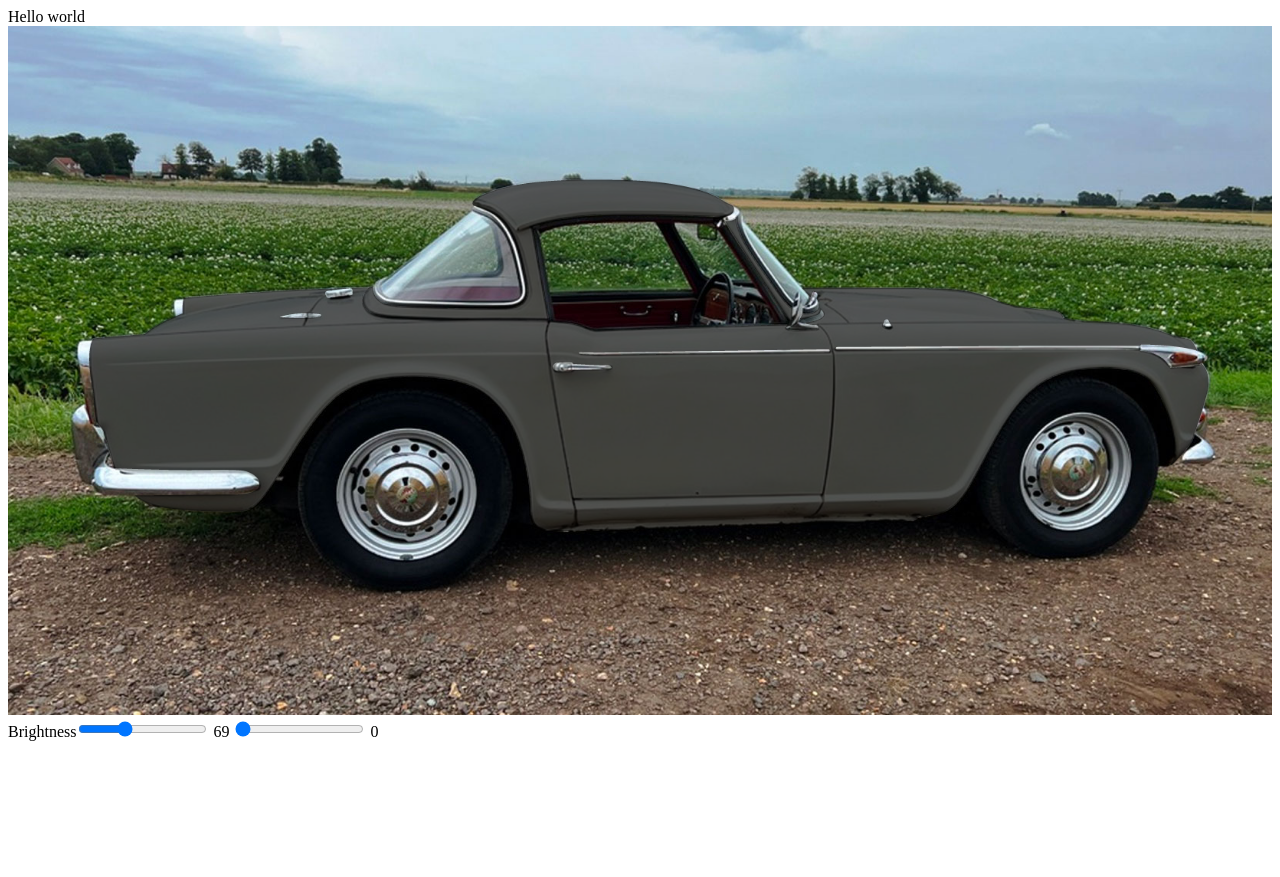
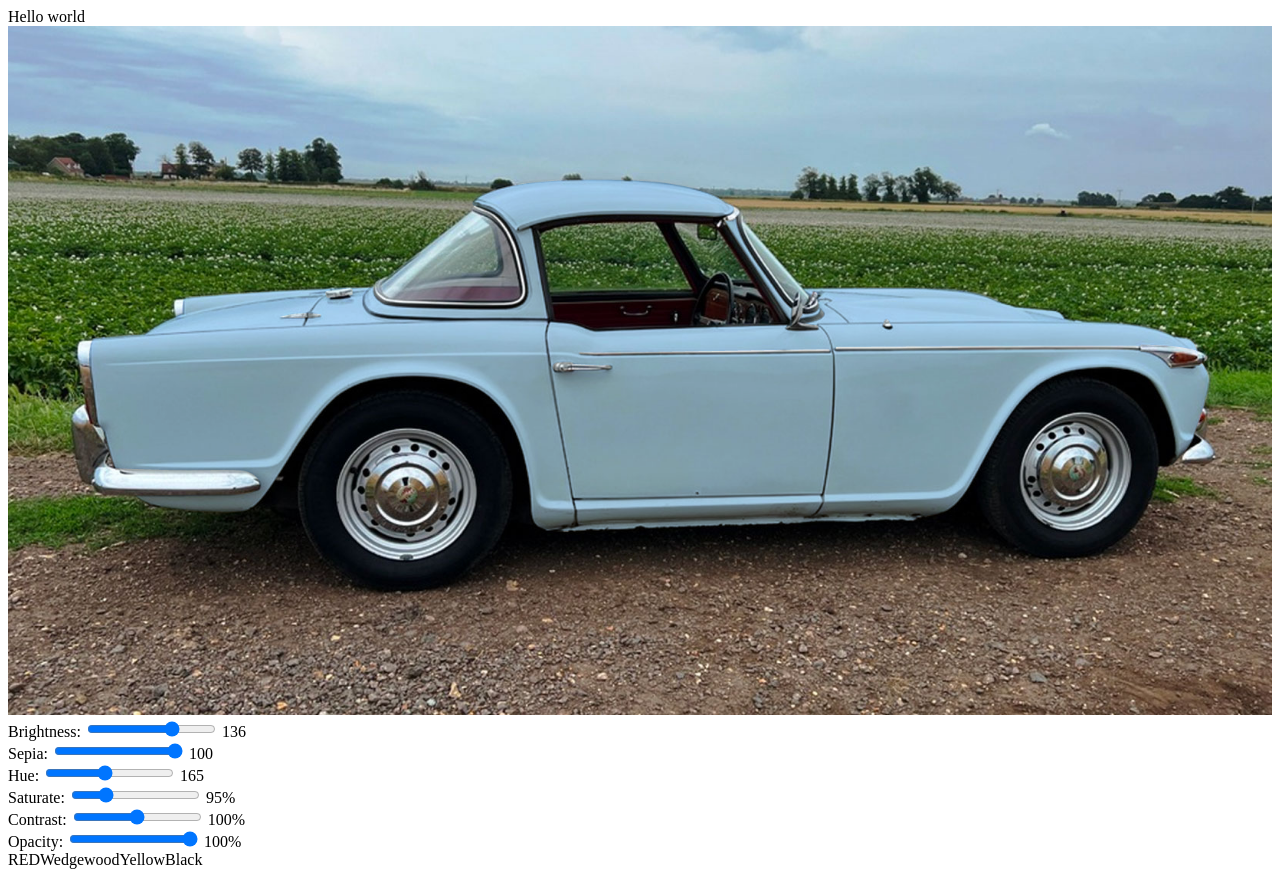
Before and after one commit to arallsopp/colouriser, an Angular app: page / in a window 1280 px wide. Before the commit the page ends 800 px from the top, so only its background shows below. Built offline with nearby package versions, Linux system fonts and the light colour scheme.

Commit message:
built in some templates

```diff
--- a/src/app/app.component.html
+++ b/src/app/app.component.html
@@ -2,21 +2,47 @@ Hello world
 
 <div class="canvas">
   <img class="main" src="assets/tr4a/background.jpg">
-  <!--<img class="mask colorised" src="assets/tr4a/mask.svg">-->
   <img class="mask colorised" [ngStyle]="{
       'mix-blend-mode':'multiply',
-      'filter': 'brightness(' + body_brightness + '%) sepia(' + body_sepia + ')'}"
+      'filter': 'brightness(' + body_brightness + '%) sepia(' + body_sepia + ') hue-rotate(' + body_hue_rotate +
+      'deg) saturate(' + body_saturation + '%) contrast(' + body_contrast + '%) opacity(' + body_opacity + '%)'}"
        src="assets/tr4a/roof-mask.png">
   <img class="mask colorised" [ngStyle]="{
       'mix-blend-mode':'multiply',
-      'filter': 'brightness(' + body_brightness + '%) sepia(' + body_sepia + ')'}"
+      'filter': 'brightness(' + body_brightness + '%) sepia(' + body_sepia + ') hue-rotate(' + body_hue_rotate +
+      'deg) saturate(' + body_saturation + '%) contrast(' + body_contrast + '%) opacity(' + body_opacity + '%)'}"
        src="assets/tr4a/body-mask.png">
 </div>
 
 <div class="slidecontainer">
-  <label>Brightness</label>
+  <label>Brightness</label>:
   <input type="range" min="0" max="200" value="100" class="slider" [(ngModel)]="body_brightness">
   {{body_brightness}}
+  <br/>
+  <label>Sepia</label>:
   <input type="range" min="0" max="100" value="100" class="slider" [(ngModel)]="body_sepia">
   {{body_sepia}}
+  <br/>
+  <label>Hue</label>:
+  <input type="range" min="0" max="359" value="0" class="slider" [(ngModel)]="body_hue_rotate">
+  {{body_hue_rotate}}
+  <br/>
+  <label>Saturate</label>:
+  <input type="range" min="0" max="400" value="0" class="slider" [(ngModel)]="body_saturation">
+  {{body_saturation}}%
+  <br/>
+  <label>Contrast</label>:
+  <input type="range" min="0" max="200" value="0" class="slider" [(ngModel)]="body_contrast">
+  {{body_contrast}}%
+  <br/>
+  <label>Opacity</label>:
+  <input type="range" min="0" max="100" value="0" class="slider" [(ngModel)]="body_opacity">
+  {{body_opacity}}%
+  <br/>
+
+  <span (click)="applyTemplate('red');">RED</span>
+  <span (click)="applyTemplate('wedgewood');">Wedgewood</span>
+ <span (click)="applyTemplate('yellow');">Yellow</span>
+ <span (click)="applyTemplate('black');">Black</span>
+
 </div>
--- a/src/app/app.component.ts
+++ b/src/app/app.component.ts
@@ -7,8 +7,48 @@ import { Component } from '@angular/core';
 })
 export class AppComponent {
   title = 'colouriser';
-  public body_brightness: number = 69;
-  public body_sepia: number = 0;
+  public body_brightness: number = 136;
+  public body_sepia: number = 100
+  public body_hue_rotate: number = 165;
+  public body_saturation: number = 95;
+  public body_contrast: number = 100;
+  public body_opacity: number = 100;
 
 
+  applyTemplate(name: string){
+    switch(name){
+      case 'wedgewood':
+        this.body_brightness = 136;
+        this.body_sepia = 100;
+        this.body_hue_rotate = 165;
+        this.body_saturation = 95;
+        this.body_contrast = 100;
+        this.body_opacity = 100;
+        break;
+      case 'red':
+        this.body_brightness = 52;
+        this.body_sepia = 100;
+        this.body_hue_rotate = 309;
+        this.body_saturation = 357;
+        this.body_contrast = 168;
+        this.body_opacity = 100;
+        break;
+      case 'yellow':
+        this.body_brightness = 122;
+        this.body_sepia = 100;
+        this.body_hue_rotate = 5;
+        this.body_saturation = 237;
+        this.body_contrast = 126;
+        this.body_opacity = 100;
+        break;
+      case 'black':
+        this.body_brightness = 21;
+        this.body_sepia = 100;
+        this.body_hue_rotate = 359;
+        this.body_saturation = 1;
+        this.body_contrast = 106;
+        this.body_opacity = 100;
+        break;
+    }
+  }
 }
```
